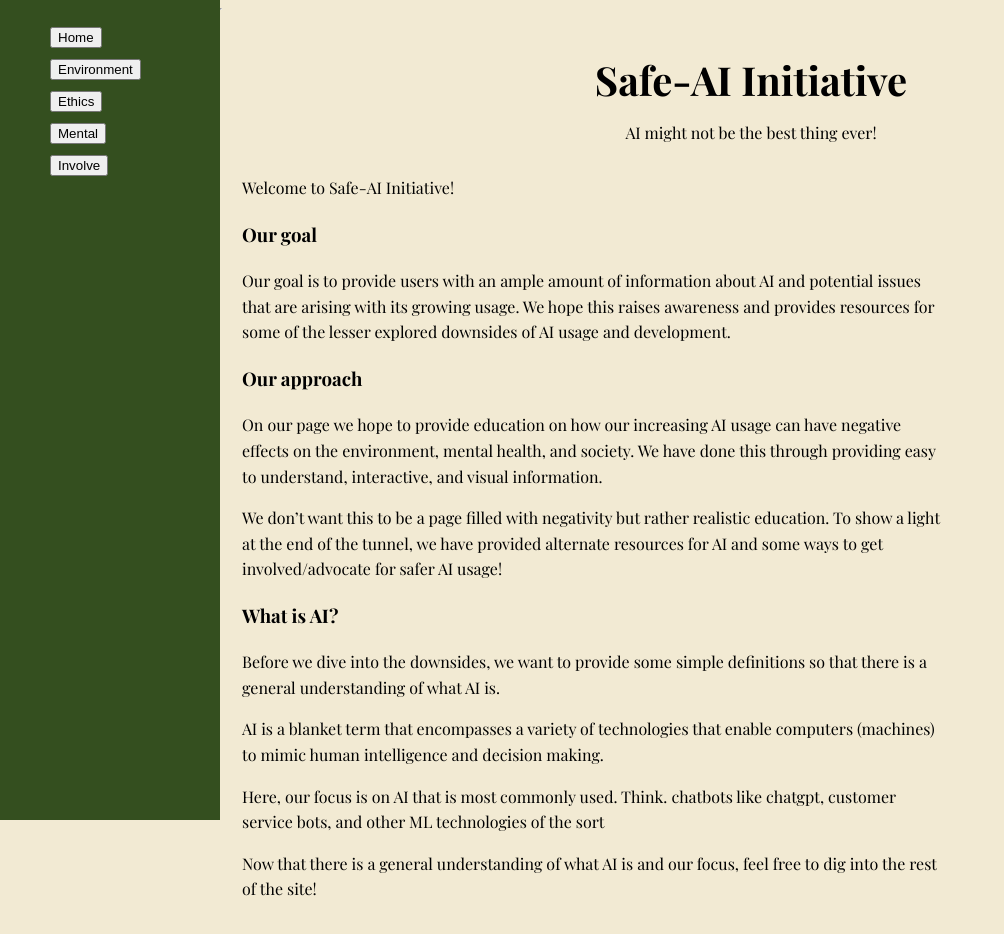
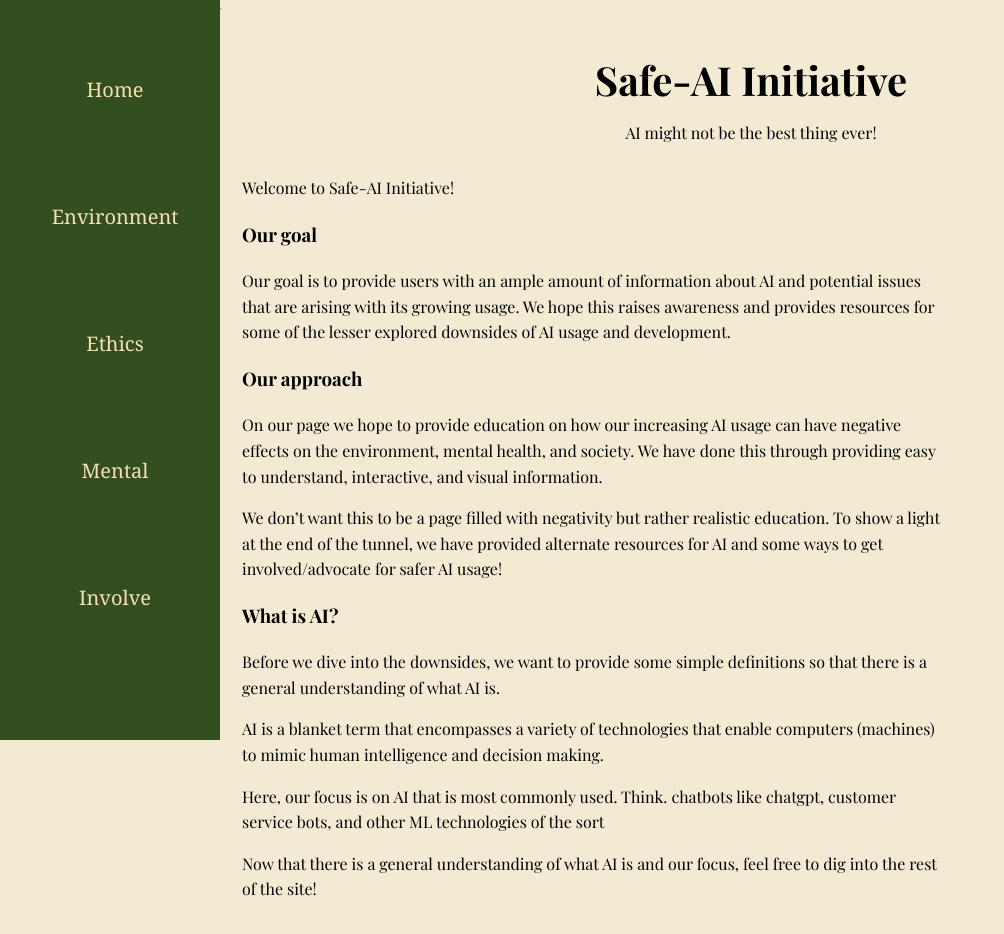
Before and after one commit to TsLu1s/talknexus, a React (Create React App) app: page / in a window 1280 px wide. Shown: the top 934 px of the page, without its empty margins (0-1004 px from the left). Built offline with nearby package versions, Linux system fonts and the light colour scheme; a web font is replaced by a local one.

Commit message:
NavBar CSS updates

```diff
--- a/src/App.css
+++ b/src/App.css
@@ -24,17 +24,31 @@
 
 .Left_Nav {
   list-style-type: none;
+  padding-left: 0px;
 }
 
-.Left_Nav li {
-  padding-bottom: 10px;
+.Left_Nav button {
+  padding-bottom: 50px;
+  padding-top:50px;
+  background: #344F1F;
+  cursor: pointer;
+  border: none;
+  color: wheat;
+  font-family:Georgia, 'Times New Roman', Times, serif;
+  font-size:20px;
+  width:210px;
+}
+
+.Left_Nav button.active{
+  background: #547f33;
+  color: white;
 }
 
 .Side_column {
   background-color: #344F1F;
   width: 200px;
   padding: 10px;
-  min-height: 100vh;
+  min-height: 90vh;
 }
 
 .App {
```
